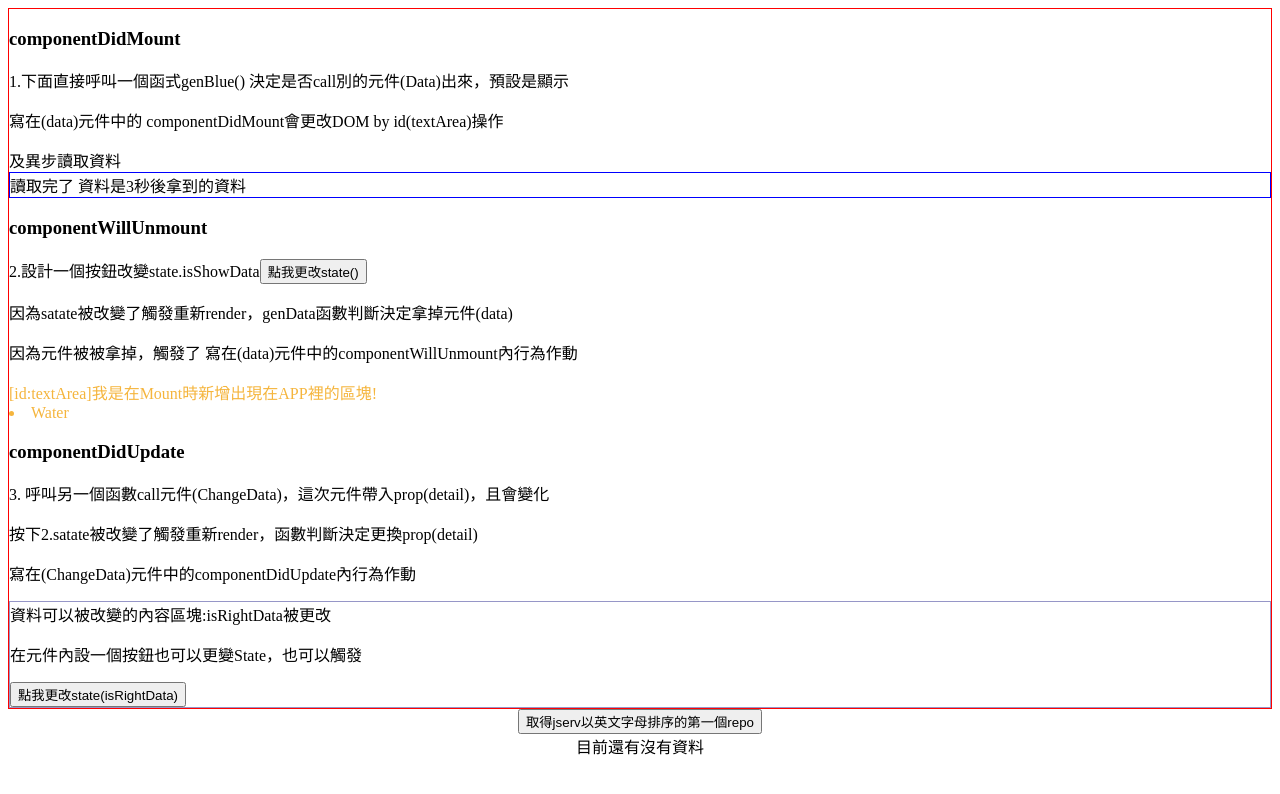
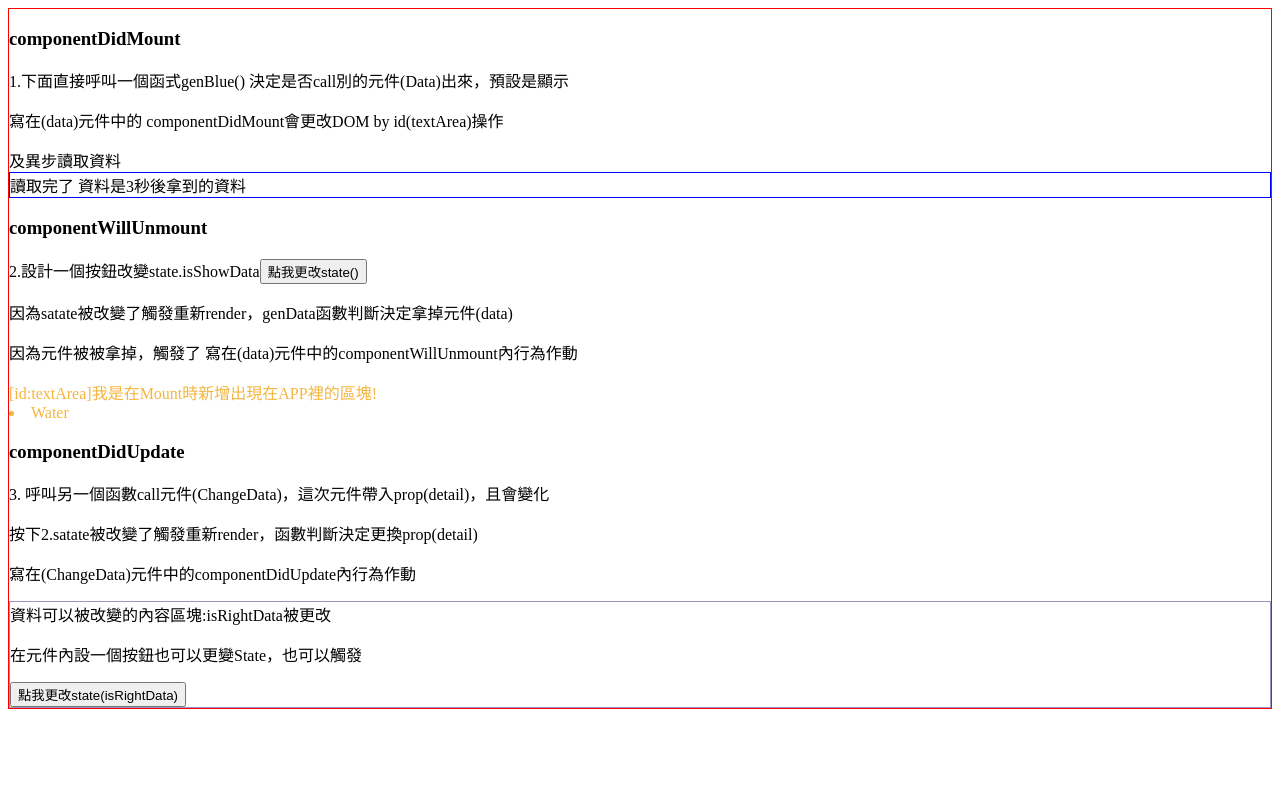
Before and after one commit to nagimemooo/react_practice_demo, a React (Create React App) app: page / in a window 1280 px wide. Shown: the top 794 px of the page. Built offline with nearby package versions, Linux system fonts and the light colour scheme.

Commit message:
Fix: remove sample & comment

```diff
--- a/src/index.js
+++ b/src/index.js
@@ -7,7 +7,6 @@ const rootElement = document.getElementById("root");
 ReactDOM.render(
   <React.StrictMode>
      <App/>
-       <GetApiData/>
   </React.StrictMode>,
   rootElement
 );
```
Also changed, not shown: src/sample/GetApiData.js (+11 -0 lines).
